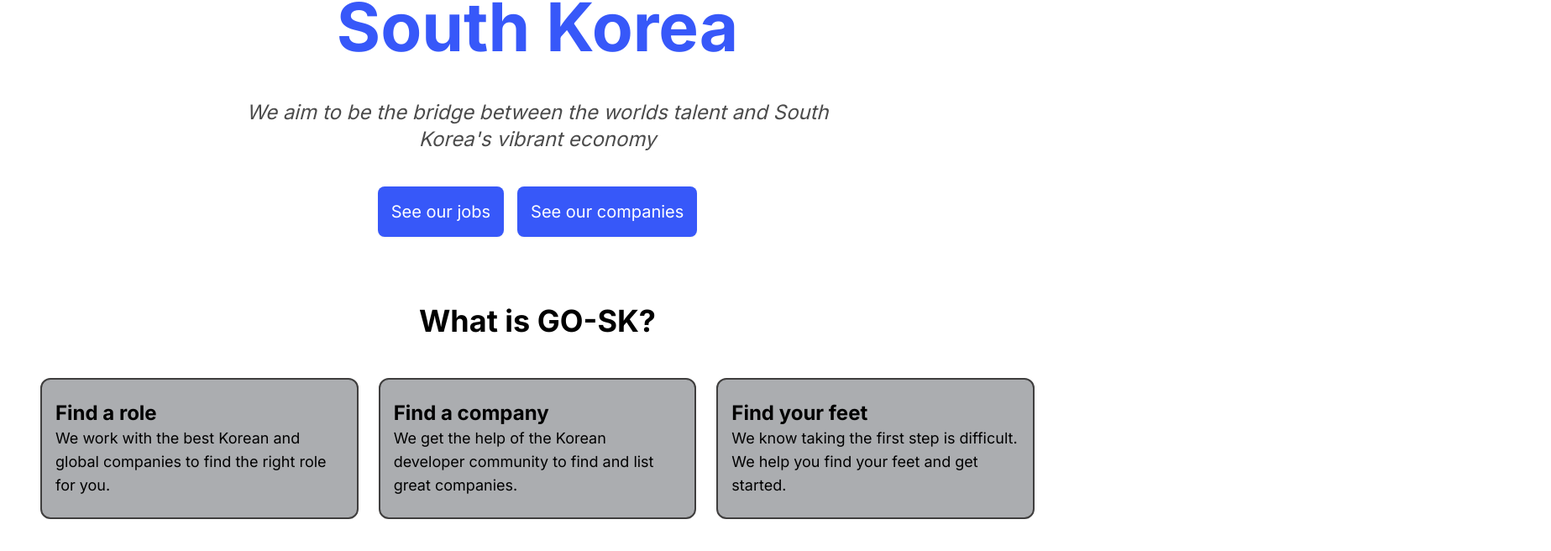
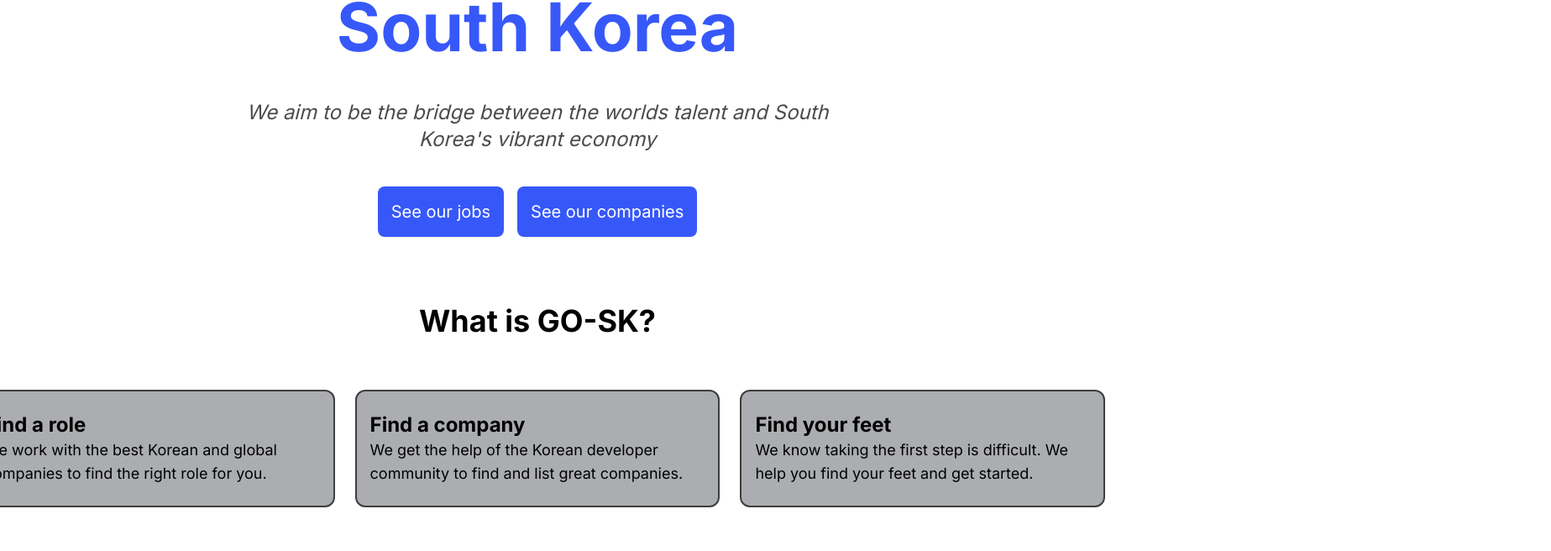
Before and after one commit to devldm/go-sk, a Next.js app: page / in a window 1280 px wide. Shown: the part 342-998 px from the top of the page at 84% size, 1847 px wide, since content can reach past the window. Before the commit the page ends 976 px from the top, so only its background shows below. Built offline with nearby package versions, Linux system fonts and the light colour scheme.

Commit message:
Replace hero with new style

```diff
--- a/components/HeroNew.tsx
+++ b/components/HeroNew.tsx
@@ -36,7 +36,7 @@ export default function HeroNew() {
       >
         <div className="flex flex-col items-center justify-center md:gap-8 gap-8 w-max">
           <h1 className="text-4xl font-bold text-center">What is GO-SK?</h1>
-          <div className="grid grid-cols-1 h-[200px] md:grid-cols-2 lg:grid-cols-3 gap-3 md:gap-6 w-screen px-6 md:px-12 items-center">
+          <div className="grid grid-cols-1 h-[200px] md:grid-cols-2 lg:grid-cols-3 gap-3 md:gap-6 w-screen lg:w-[60%] px-6 md:px-12 items-center mb-16">
             <div className="bg-[#30363d67] rounded-xl hover:shadow-[#3758f9] min-w-min p-4 border-2 border-[#3f3e3e] hover:border-[#3758f9] flex-col justify-between flex h-max py-6">
               <div>
                 <p className="font-bold text-2xl">Find a role</p>
```
